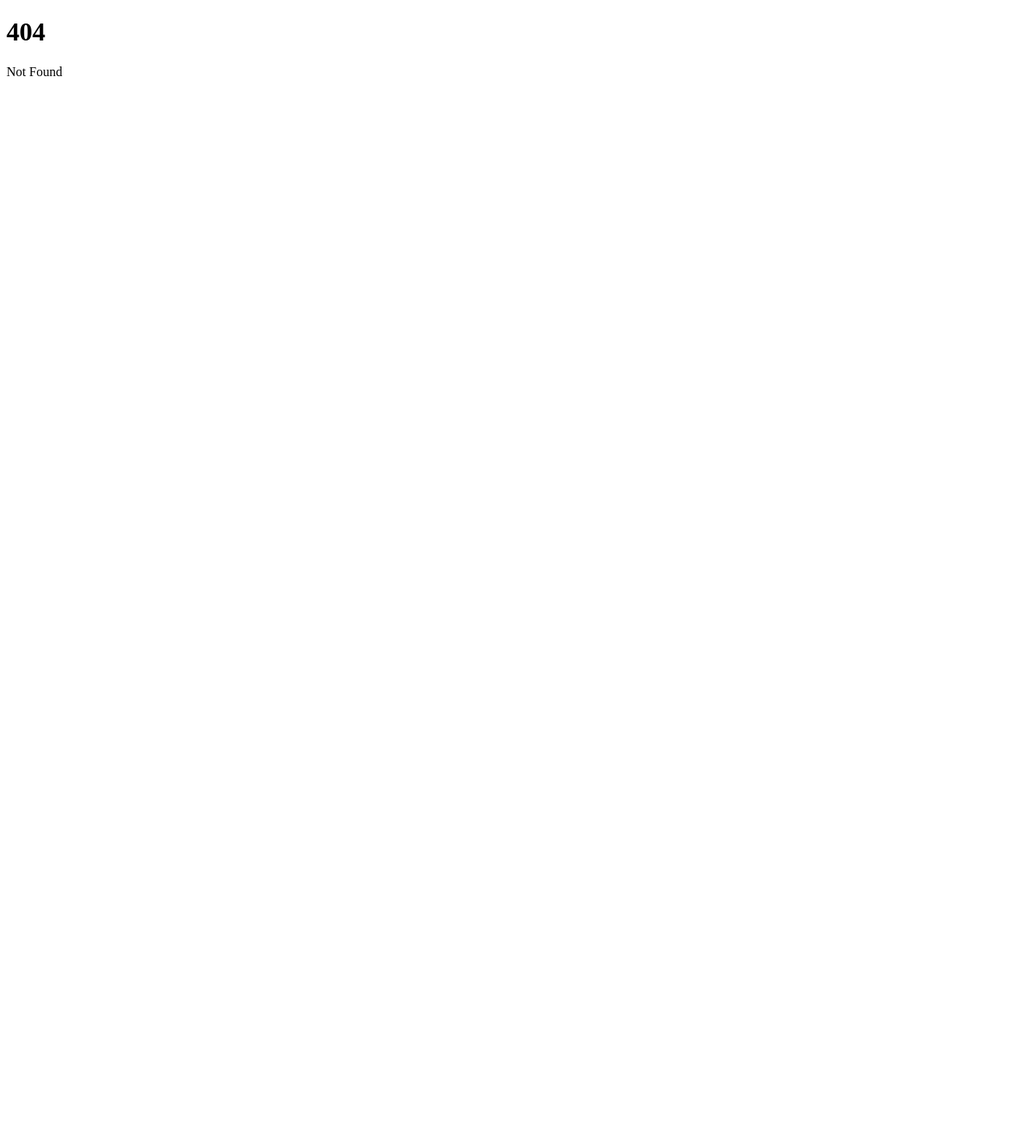
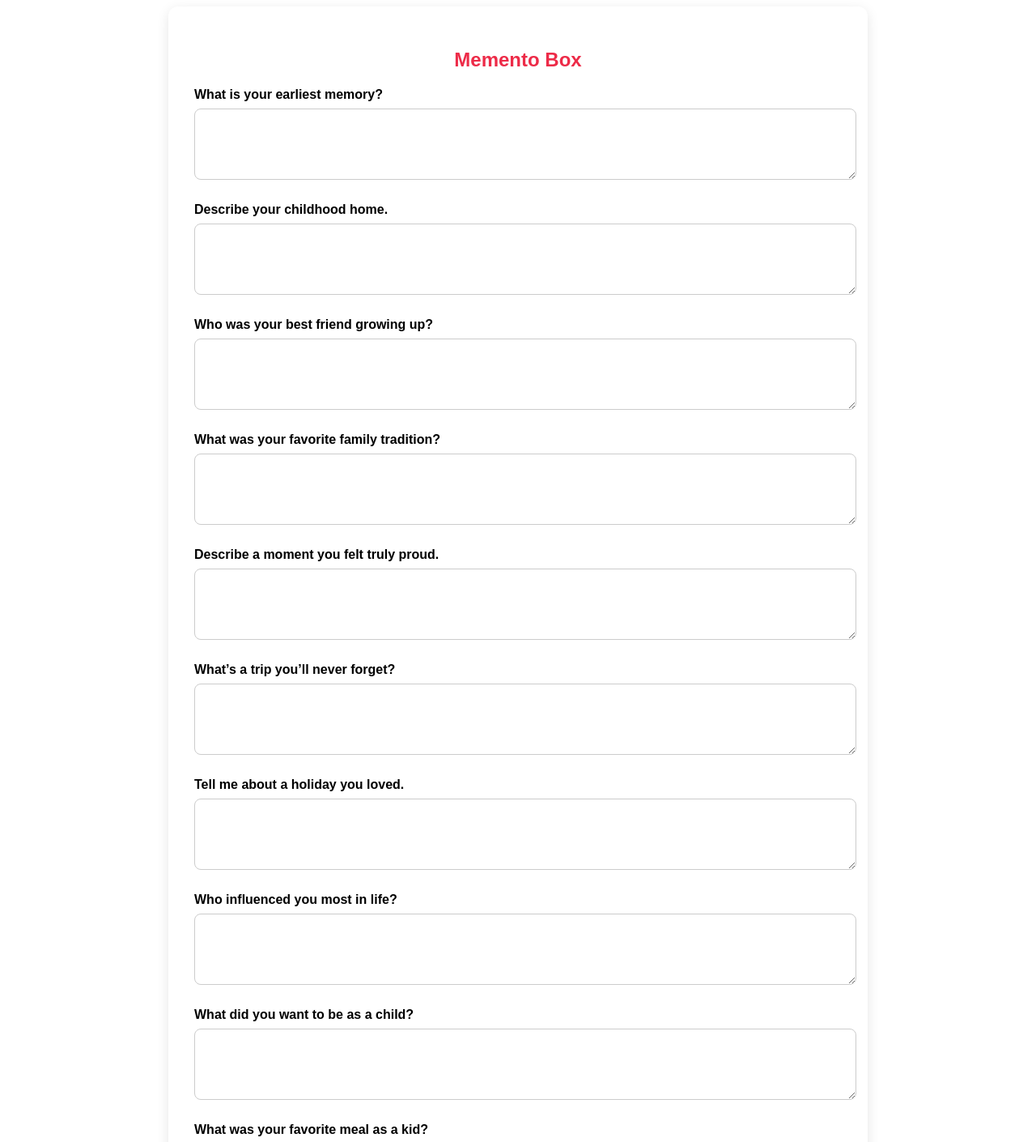
Before and after one commit to yephrem22/Ku_hack_2025, a SvelteKit app in the folder HackKU_Project/: page /memento-box in a window 1280 px wide. Before the commit this address had no page. Shown: the top 1410 px of the page at 81% size. Before the commit the page ends 800 px from the top, so only its background shows below. Built offline with nearby package versions, Linux system fonts and the light colour scheme.

Commit message:
memento box answer save

```diff
--- /dev/null
+++ b/HackKU_Project/src/routes/memento-box/+page.svelte
@@ -0,0 +1,109 @@
+<script>
+  import { onMount } from 'svelte';
+
+  let questions = [
+    "What is your earliest memory?",
+    "Describe your childhood home.",
+    "Who was your best friend growing up?",
+    "What was your favorite family tradition?",
+    "Describe a moment you felt truly proud.",
+    "What’s a trip you’ll never forget?",
+    "Tell me about a holiday you loved.",
+    "Who influenced you most in life?",
+    "What did you want to be as a child?",
+    "What was your favorite meal as a kid?",
+    "Do you have a spouse?",
+    "What is your birthday?",
+    "What was your favorite job?",
+    "What nickname do the people closest to you call you as?",
+    "Who is your favorite musician?",
+    "Tell me about a funny story you remember.",
+    "What are the names of your children or grandchildren?",
+    "What is a favorite memory you have with your family?",
+    "What kind of car did you love driving the most?",
+    "Did you have a favorite pet? What was their name?",
+    "Who was your favorite president, and why?",
+    "Is there a country you loved visiting or dream of visiting?",
+    "What’s an address you remember living at?",
+    "What’s a recipe or meal you’ve passed down to others?",
+    "What do your grandchildren call you?",
+    "Is there a family heirloom or item that means a lot to you?"
+  ];
+
+  // Each answer will be tied to its index in the questions array
+  let answers = [];
+
+  // Load any existing answers (if revisiting)
+  onMount(() => {
+    const stored = localStorage.getItem('mementoAnswers');
+    if (stored) {
+      answers = JSON.parse(stored);
+    } else {
+      answers = Array(questions.length).fill('');
+    }
+  });
+
+  function submitAnswers() {
+    localStorage.setItem('mementoAnswers', JSON.stringify(answers));
+    alert('Your answers have been saved!');
+  }
+
+  import { goto } from '$app/navigation'; // for navigation
+
+</script>
+
+<style>
+  .container {
+    max-width: 800px;
+    margin: auto;
+    padding: 2rem;
+    background: white;
+    border-radius: 12px;
+    box-shadow: 0 4px 15px rgba(0, 0, 0, 0.1);
+    font-family: Arial, sans-serif;
+  }
+  h2 {
+    color: #ed2b48;
+    text-align: center;
+  }
+  .question-block {
+    margin-bottom: 1.5rem;
+  }
+  label {
+    font-weight: bold;
+  }
+  textarea {
+    width: 100%;
+    height: 70px;
+    padding: 0.5rem;
+    border-radius: 8px;
+    border: 1px solid #ccc;
+    margin-top: 0.5rem;
+    resize: vertical;
+  }
+  button {
+    background-color: #ed2b48;
+    color: white;
+    border: none;
+    padding: 0.75rem 1.5rem;
+    border-radius: 8px;
+    cursor: pointer;
+    display: block;
+    margin: 2rem auto 0;
+  }
+</style>
+
+<div class="container">
+  <h2>Memento Box</h2>
+  {#each questions as question, i}
+    <div class="question-block">
+      <label>{question}</label>
+      <textarea bind:value={answers[i]}></textarea>
+    </div>
+  {/each}
+</div>
+
+<div style="margin-top: 2rem;">
+  <button on:click={submitAnswers} class="save-button">Save Answers</button>
+  <button on:click={() => goto('/dashboard')} class="dashboard-button">Back to Dashboard</button>
+</div>
```
Also changed, not shown: HackKU_Project/src/lib/stores/memoryStore.ts (added, +18 -0 lines), HackKU_Project/src/stores.js (added, +9 -0 lines), HackKU_Project/src/routes/memento/+page.svelte (deleted).
